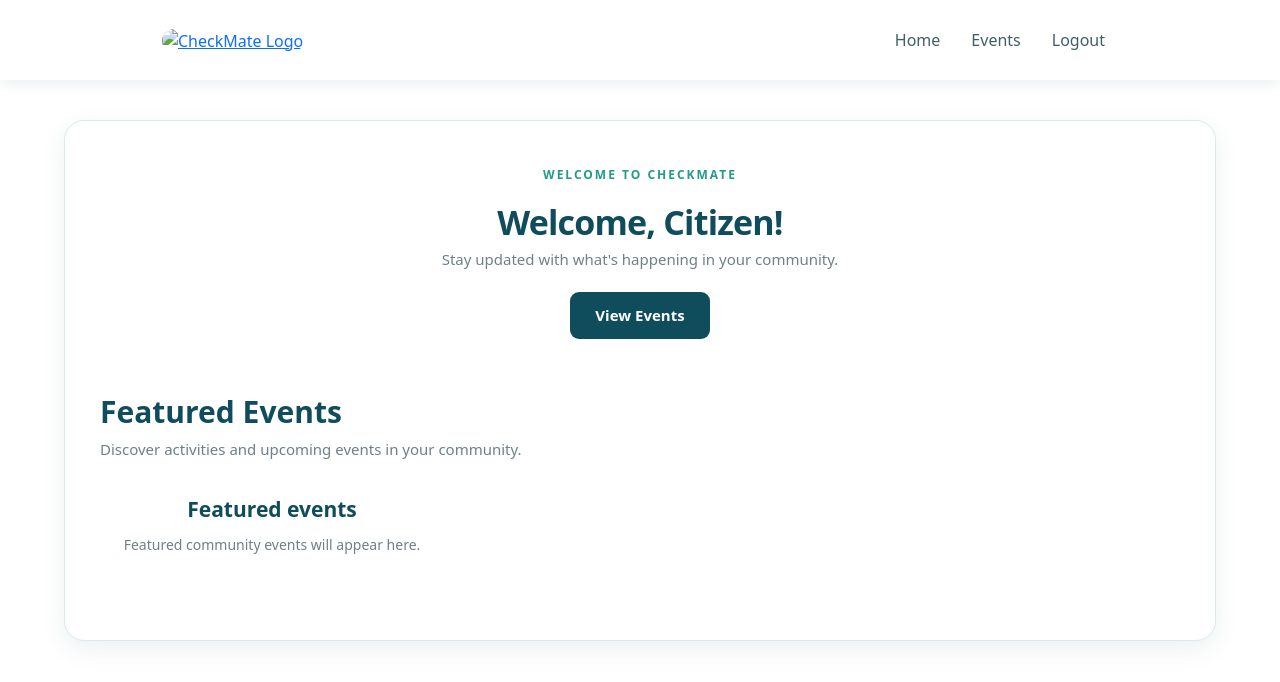
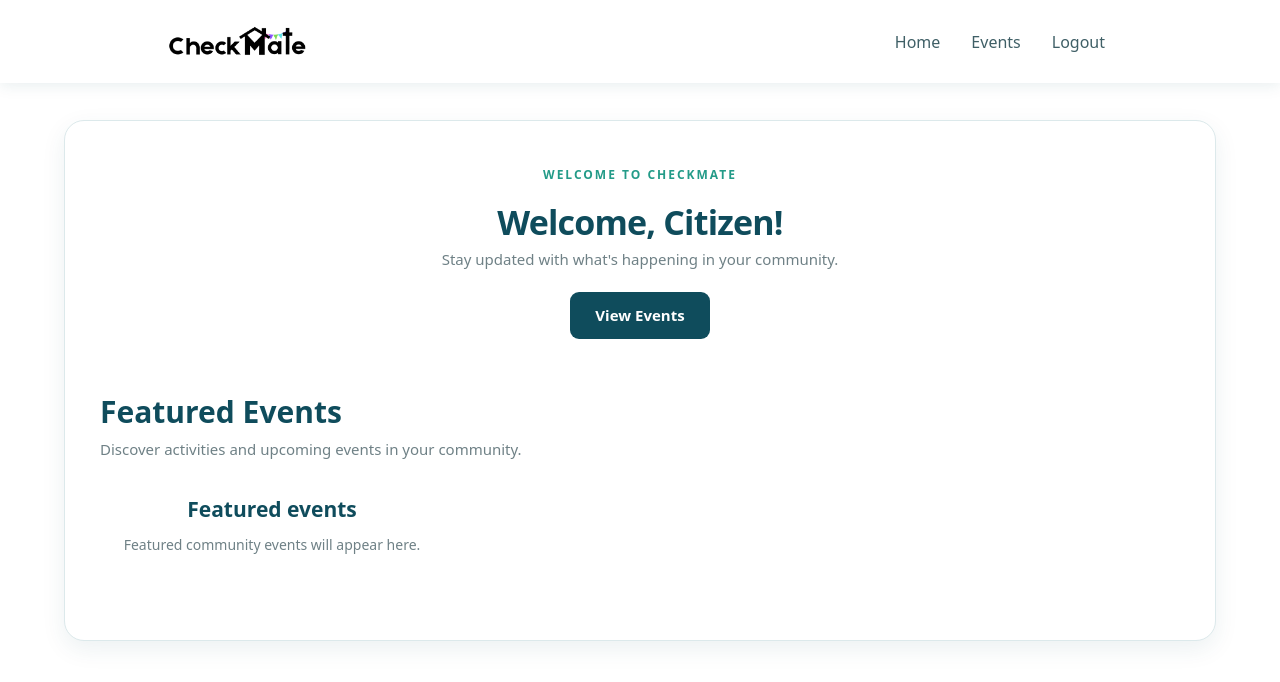
Before and after one commit to Yoohoung/CheckMatezz, a plain HTML site: page citizen.html in a window 1280 px wide. Drawn offline with nearby package versions, Linux system fonts and the light colour scheme; some icons are missing.

Commit message:
Update citizen.html

```diff
--- a/citizen.html
+++ b/citizen.html
@@ -17,7 +17,7 @@
 <nav class="navbar navbar-expand-sm custom-navbar">
     <div class="container-fluid">
         <a class="navbar-logo" href="citizen.html#home">
-            <img src="img/CMlogo.png" alt="CheckMate Logo" style="width: 150px;" class="rounded-pill">
+            <img src="CMlogo.png" alt="CheckMate Logo" style="width: 150px;" class="rounded-pill">
         </a>
 
         <ul class="navbar-nav ms-auto">
```
